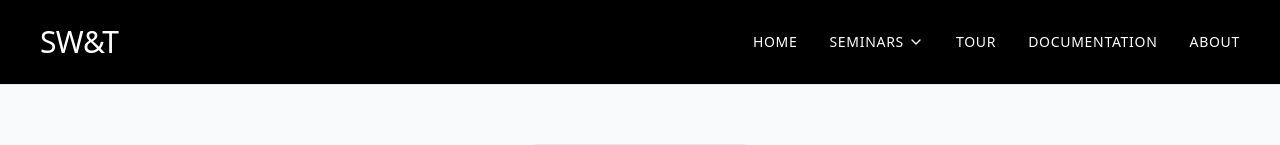
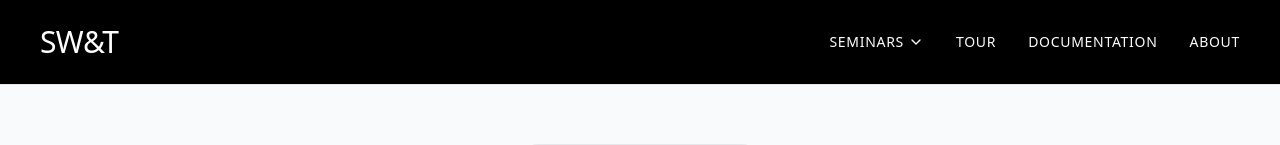
Before and after one commit to GNash19/SeminarLearnings, a React (Vite) app: page /SeminarLearnings/seminars/7 in a window 1280 px wide. Shown: the top 145 px of the page. Built offline with nearby package versions, Linux system fonts and the light colour scheme.

Commit message:
Updated Navigation Bar

```diff
--- a/src/components/Navigation.tsx
+++ b/src/components/Navigation.tsx
@@ -94,15 +94,13 @@ const Navigation: React.FC = () => {
     `}>
       <div className="container mx-auto px-4 flex justify-between items-center">
         <h1 className="text-2xl md:text-3xl font-light tracking-tight">
-          SW<span className="font-medium">&T</span>
+          <Link to="/" className="hover:text-gray-300 transition-colors">
+           SW<span className="font-medium">&T</span>
+          </Link>
         </h1>
 
         {/* Desktop Navigation */}
         <nav className="hidden md:flex space-x-8">
-          <Link to="/" className="text-sm uppercase tracking-wider hover:text-gray-300 transition-colors">
-            Home
-          </Link>
-
           <div
             className="relative"
             ref={dropdownRef}
```
